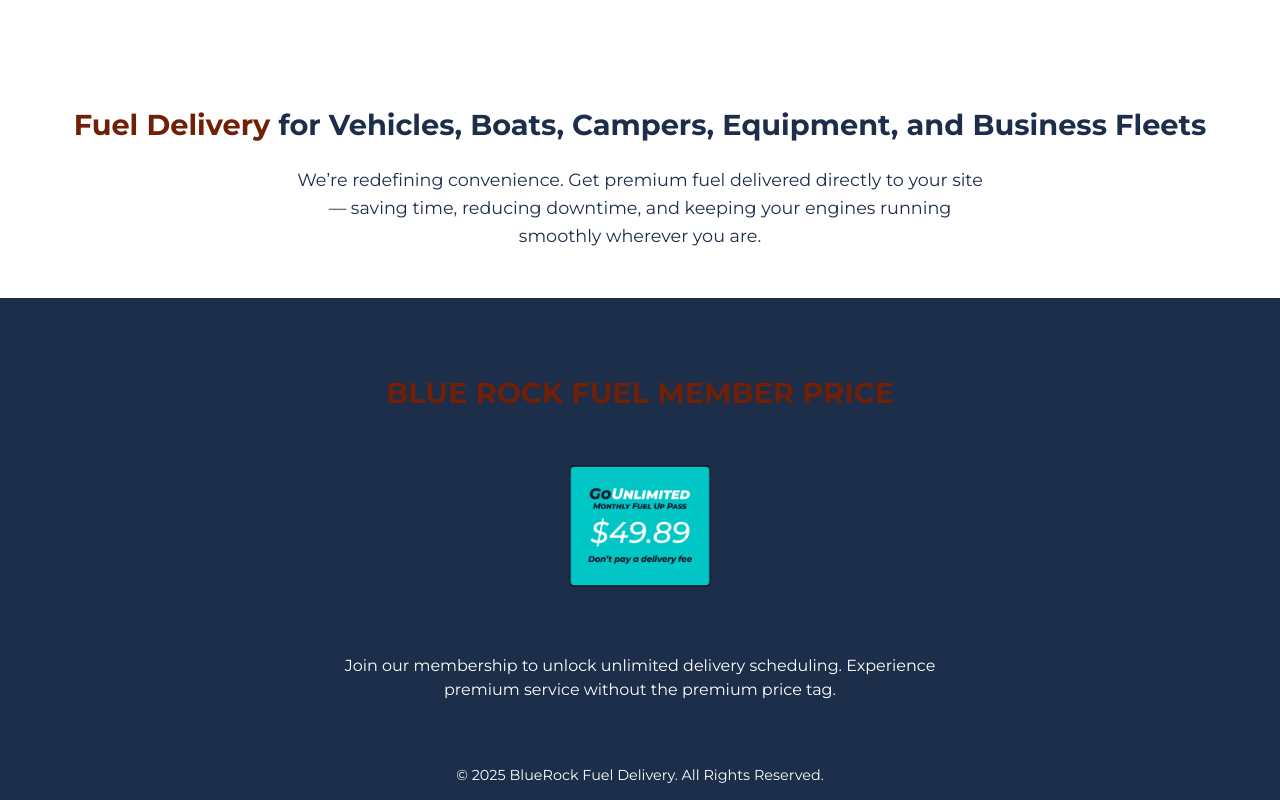
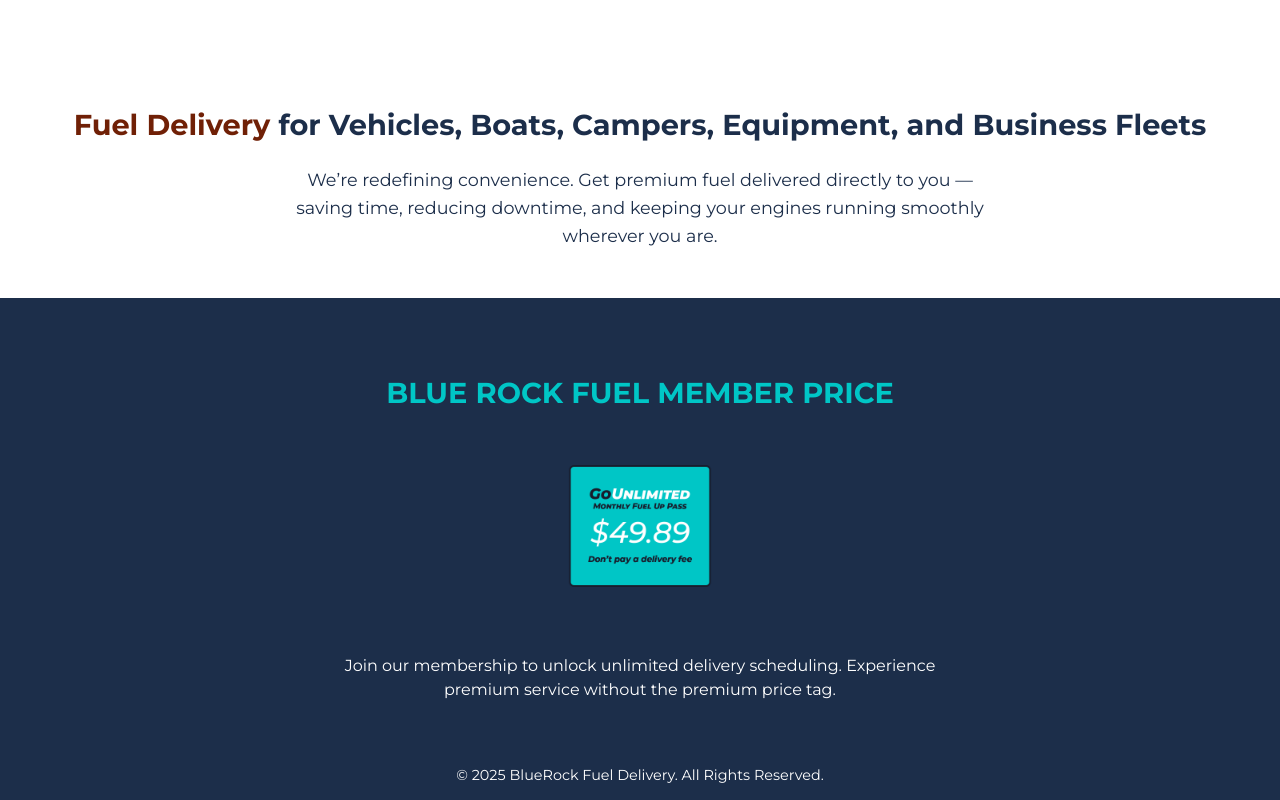
Before and after one commit to BlueRockFuel/my-website, a plain HTML site: page index.html in a window 1280 px wide. Shown: the part 992-1792 px from the top of the page. Drawn offline with Linux system fonts and the light colour scheme.

Commit message:
Update index.html

```diff
--- a/index.html
+++ b/index.html
@@ -131,7 +131,7 @@
     .member-price h3 {
       font-size: 1.8rem;
       margin-bottom: 1rem;
-      color: #702006;
+      color: #00c6c6;
     }
 
     .member-price img {
@@ -200,7 +200,7 @@
 
   <section class="services">
     <h2><span class="highlight">Fuel Delivery</span> for Vehicles, Boats, Campers, Equipment, and Business Fleets</h2>
-    <p>We’re redefining convenience. Get premium fuel delivered directly to your site — saving time, reducing downtime, and keeping your engines running smoothly wherever you are.</p>
+    <p>We’re redefining convenience. Get premium fuel delivered directly to you — saving time, reducing downtime, and keeping your engines running smoothly wherever you are.</p>
   </section>
 
   <section class="member-price">
```
